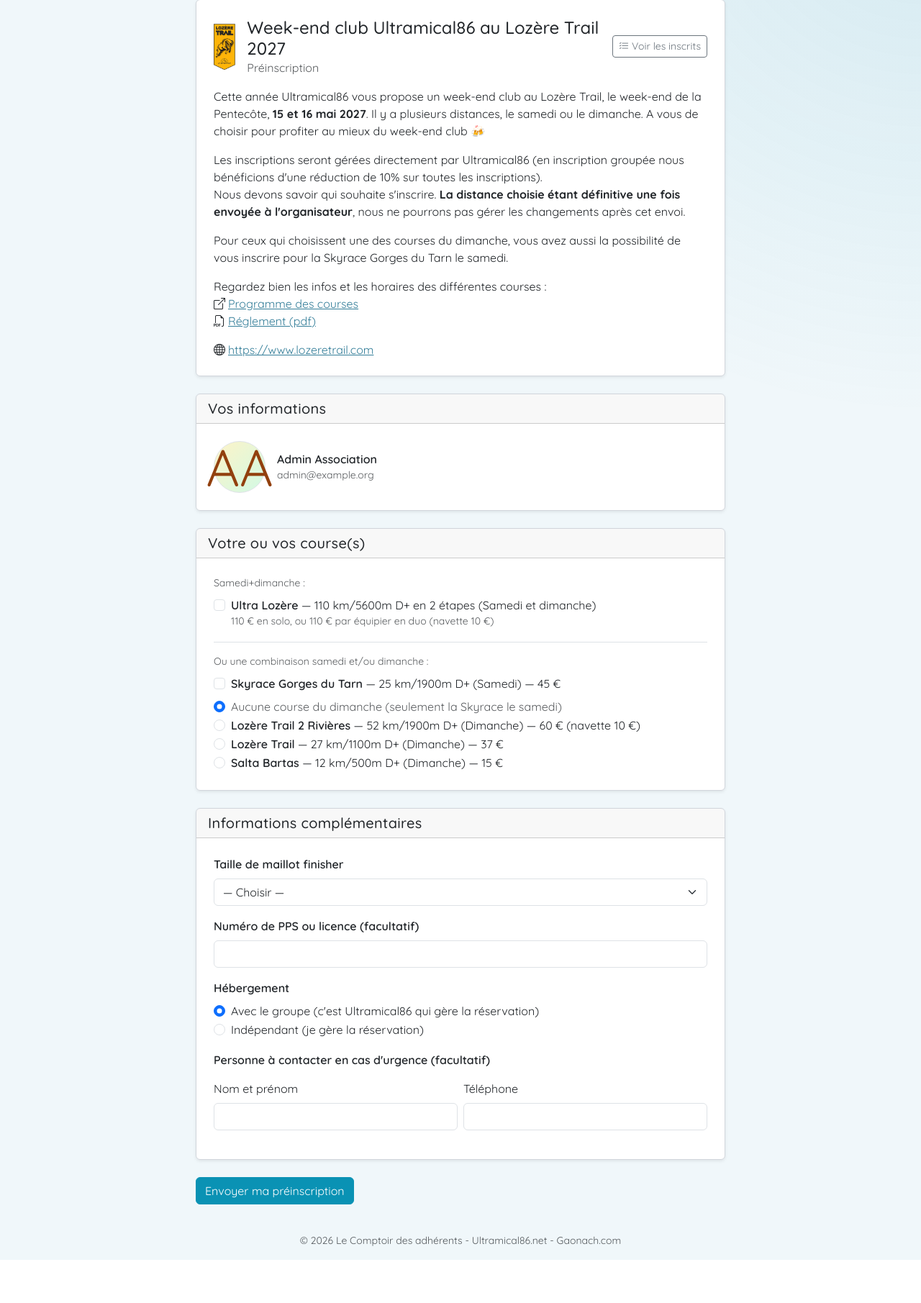
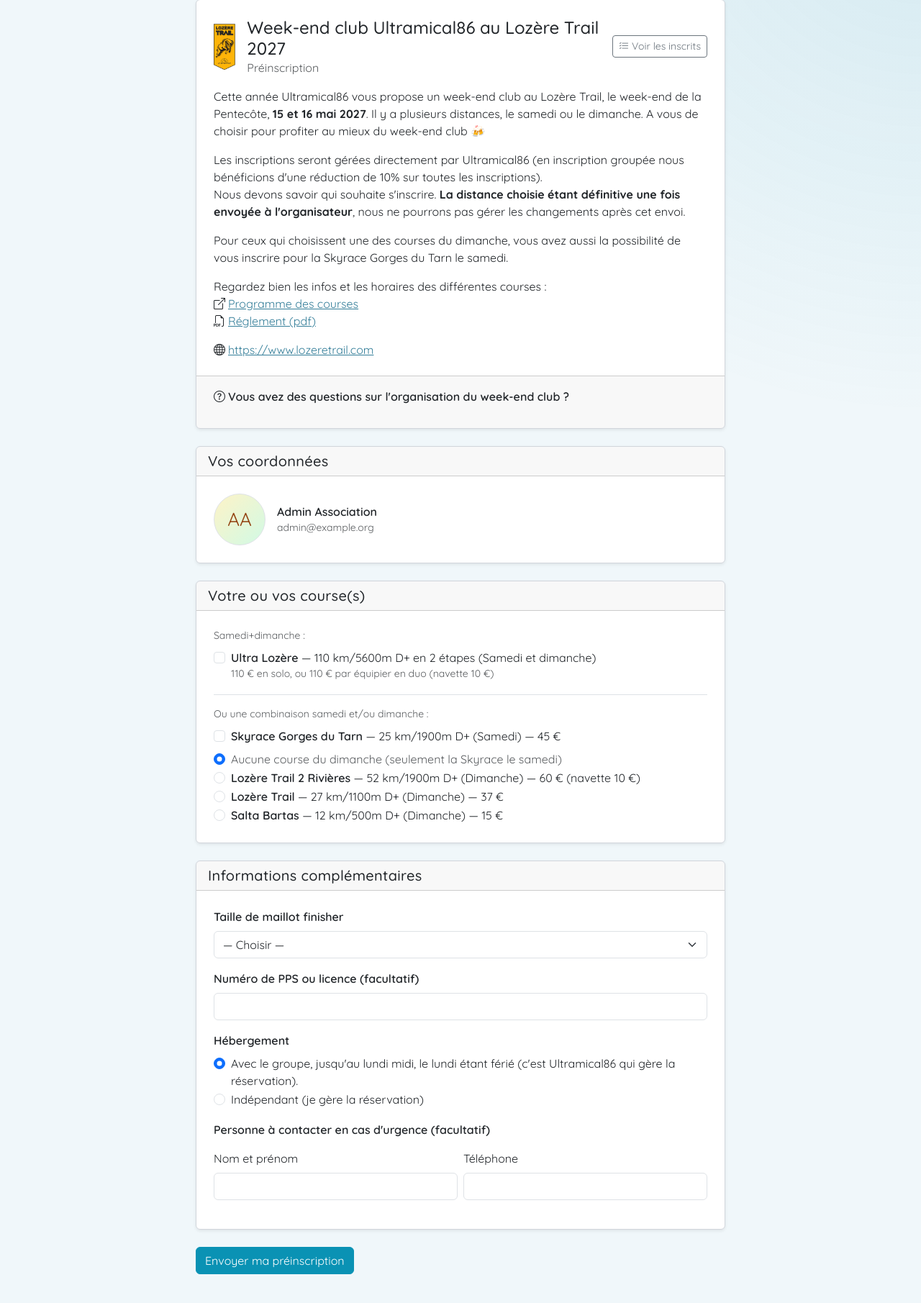
Before and after one commit to gaodotcom/comptoirua86, a PHP site: page /week-end-club-2027 in a window 1280 px wide. Shown: the part 177-1988 px from the top of the page at 72% size. Before the commit the page ends 1928 px from the top, so only its background shows below. Run offline with PHP 8.4, Linux system fonts and the light colour scheme; a user stored in the database is signed in; data comes from the database, SQL or seed files in the repository; data that the repository does not hold is empty; some libraries are stand-ins or nearby versions.

Commit message:
modif we club, trombinoscope, evets

```diff
--- a/app/weekend_club_2027.php
+++ b/app/weekend_club_2027.php
@@ -582,7 +582,7 @@ function get_all_weekend_2027_registrations(): array
          FROM weekend_2027_registrations r
          INNER JOIN members m ON m.id = r.member_id
          LEFT JOIN members p ON p.id = r.duo_partner_member_id
-         ORDER BY m.last_name ASC, m.first_name ASC'
+         ORDER BY r.created_at DESC, r.id DESC'
     );
     $registrations = $stmt->fetchAll();
 
--- a/controllers/weekend-2027/weekend-club-2027-inscrits.php
+++ b/controllers/weekend-2027/weekend-club-2027-inscrits.php
@@ -67,7 +67,7 @@ if (is_admin() && ($_GET['export'] ?? '') === 'csv') {
 
 // Sa propre préinscription (si elle existe) en premier dans la liste — pratique
 // comme rappel/confirmation de ce qu'on a soi-même choisi. Tri stable (PHP 8+) :
-// l'ordre alphabétique existant est conservé pour tous les autres.
+// l'ordre du dernier inscrit au premier inscrit est conservé pour tous les autres.
 $memberId = (int) $user['id'];
 usort($registrations, static function (array $a, array $b) use ($memberId): int {
     $aIsMe = (int) $a['member_id'] === $memberId;
--- a/controllers/weekend-2027/weekend-club-2027.php
+++ b/controllers/weekend-2027/weekend-club-2027.php
@@ -53,6 +53,12 @@ if ($_SERVER['REQUEST_METHOD'] === 'POST') {
 $activeMemberIds = array_diff(get_active_member_ids(), [$memberId]);
 $membersForDuoSelect = get_members_by_ids($activeMemberIds);
 
+// Contacts référents du week-end club (Anne-Charlotte et Brice).
+$contacts = array_values(array_filter([
+    get_member_by_id(4),
+    get_member_by_id(13),
+]));
+
 // La course du dimanche choisie (trail2r/trail27/salta), ou '' si aucune : sert à
 // pré-cocher le bon radio (dont "Aucune") en édition, sans logique complexe côté twig.
 $sundaySelection = '';
@@ -69,4 +75,5 @@ twig_render('pages/weekend-2027/weekend-club-2027.twig', [
     'membersForDuoSelect' => $membersForDuoSelect,
     'sundaySelection' => $sundaySelection,
     'duoLeader' => $duoLeader,
+    'contacts' => $contacts,
 ]);
--- a/public/css/theme.css
+++ b/public/css/theme.css
@@ -292,6 +292,7 @@ main, footer, nav {
 .avatar-placeholder[style*="width:24px"] { font-size: 9px; }
 .avatar-placeholder[style*="width:32px"] { font-size: 12px; }
 .avatar-placeholder[style*="width:60px"] { font-size: 22px; }
+.avatar-placeholder[style*="width:72px"] { font-size: 26px; }
 .avatar-placeholder[style*="width:120px"] { font-size: 42px; }
 /* ============================================================================
    Tables
--- a/public/js/trombinoscope.js
+++ b/public/js/trombinoscope.js
@@ -10,17 +10,23 @@
             list.classList.add('trombi-list', 'list-group', 'list-group-flush', 'trombi-list-top');
             btnCards.classList.remove('btn-primary', 'active');
             btnCards.classList.add('btn-outline-primary');
+            btnCards.disabled = false;
             btnList.classList.remove('btn-outline-primary');
             btnList.classList.add('btn-primary', 'active');
+            btnList.disabled = true;
             localStorage.setItem('trombiView', 'list');
         } else if (view === 'cards' && list.classList.contains('trombi-list')) {
             list.classList.remove('trombi-list', 'list-group', 'list-group-flush', 'trombi-list-top');
             list.classList.add('trombi-cards', 'row', 'g-3');
             btnList.classList.remove('btn-primary', 'active');
             btnList.classList.add('btn-outline-primary');
+            btnList.disabled = false;
             btnCards.classList.remove('btn-outline-primary');
             btnCards.classList.add('btn-primary', 'active');
+            btnCards.disabled = true;
             localStorage.setItem('trombiView', 'cards');
+        } else {
+            return;
         }
         document.querySelectorAll('.trombi-item').forEach(function (item) {
             item.classList.toggle('col-6');
--- a/templates/components/home/events.twig
+++ b/templates/components/home/events.twig
@@ -3,7 +3,7 @@
     <p class="text-secondary mb-0">Aucun événement programmé.</p>
 {% else %}
     <ul class="list-group list-group-flush">
-        {% for event in upcomingEvents %}
+        {% for event in upcomingEvents|slice(0, 3) %}
             {% if event.published or is_admin() %}
             <li class="list-group-item px-0">
                 <div class="d-flex align-items-start">
--- a/templates/pages/members/trombinoscope.twig
+++ b/templates/pages/members/trombinoscope.twig
@@ -32,7 +32,7 @@
         <input type="search" class="form-control member-search" id="memberSearch" placeholder="Rechercher..." autocomplete="off">
     </div>
     <div class="btn-group btn-group-sm ms-auto" role="group">
-        <button type="button" class="btn btn-primary active" id="viewCards" onclick="setView('cards')"><i class="bi bi-grid"></i></button>
+        <button type="button" class="btn btn-primary active" id="viewCards" onclick="setView('cards')" disabled><i class="bi bi-grid"></i></button>
         <button type="button" class="btn btn-outline-primary" id="viewList" onclick="setView('list')"><i class="bi bi-list"></i></button>
     </div>
 </div>
--- a/templates/pages/weekend-2027/weekend-club-2027.twig
+++ b/templates/pages/weekend-2027/weekend-club-2027.twig
@@ -23,6 +23,20 @@
                 </p>
                 <p class="mb-0"><i class="bi bi-globe me-1"></i><a href="https://www.lozeretrail.com/" target="_blank" rel="noopener">https://www.lozeretrail.com</a></p>
             </div>
+            <div class="card-footer p-4 pt-3">
+                <p class="mb-2 fw-semibold"><i class="bi bi-question-circle me-1"></i>Vous avez des questions sur l'organisation du week-end club ?</p>
+                <div class="d-flex flex-wrap gap-4">
+                    {% for contact in contacts %}
+                        <div class="d-flex align-items-center gap-2">
+                            {{ render_avatar(contact, 48)|raw }}
+                            <div>
+                                <div class="fw-semibold">{{ contact.first_name }}</div>
+                                <a href="mailto:{{ contact.email }}">{{ contact.email }}</a>
+                            </div>
+                        </div>
+                    {% endfor %}
+                </div>
+            </div>
         </div>
 
         {% if closed and registration is null %}
@@ -32,7 +46,7 @@
         {% else %}
             <div class="card shadow-sm mb-4">
                 <div class="card-header">
-                    <h2 class="h5 mb-0">Vos informations</h2>
+                    <h2 class="h5 mb-0">Vos coordonnées</h2>
                 </div>
                 <div class="card-body p-4 d-flex align-items-center gap-3">
                     {{ render_avatar(user, 72)|raw }}
@@ -151,7 +165,7 @@
                             <label class="form-label d-block">Hébergement</label>
                             <div class="form-check form-check-inline">
                                 <input class="form-check-input" type="radio" name="accommodation" value="group" id="accommodation_group" {{ registration is null or (registration and registration.accommodation == 'group') ? 'checked' : '' }}>
-                                <label class="form-check-label" for="accommodation_group">Avec le groupe (c'est Ultramical86 qui gère la réservation)</label>
+                                <label class="form-check-label" for="accommodation_group">Avec le groupe, jusqu'au lundi midi, le lundi étant férié (c'est Ultramical86 qui gère la réservation).</label>
                             </div>
                             <div class="form-check form-check-inline">
                                 <input class="form-check-input" type="radio" name="accommodation" value="independent" id="accommodation_independent" {{ registration and registration.accommodation == 'independent' ? 'checked' : '' }}>
```
